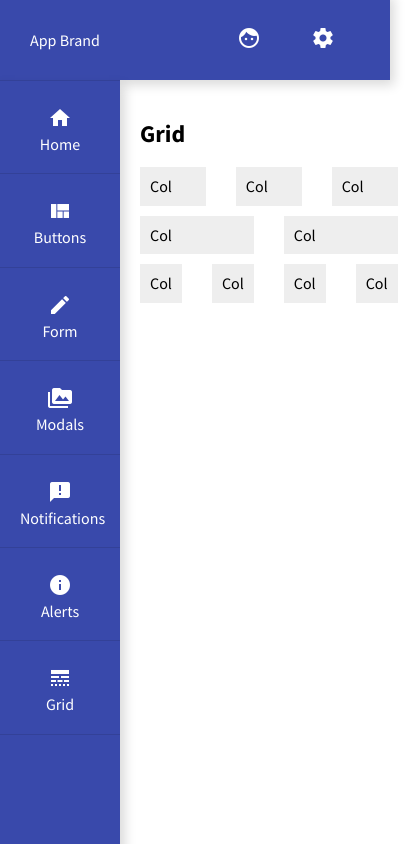
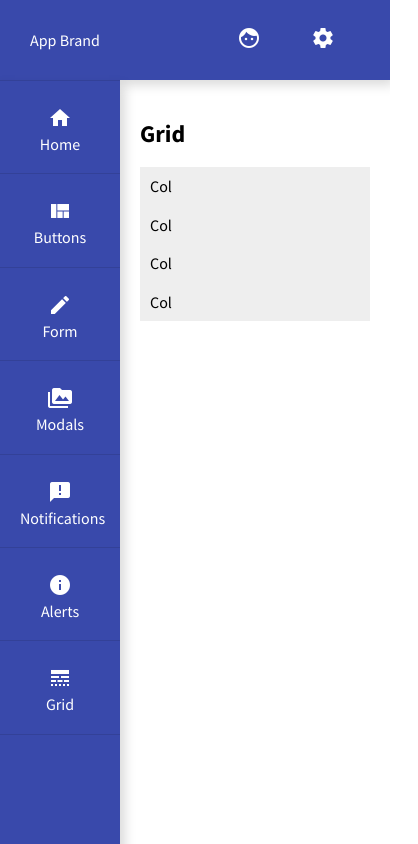
Before and after one commit to Jannick94/vue-templ8, a Vue app: page /#/grid in a window 390 px wide. Shown: the whole page, 418 px wide, since content can reach past the window. Built offline with nearby package versions, Linux system fonts and the light colour scheme.

Commit message:
Start with responsive props for Grid

```diff
--- a/src/components/core/elements/Grid/AppCol.vue
+++ b/src/components/core/elements/Grid/AppCol.vue
@@ -1,12 +1,32 @@
 <template>
-    <div class="col">
+    <div class="col" :class="[colXs, colSm]">
         <slot></slot>
     </div>
 </template>
 
 <script>
     export default {
-        name: 'AppCol'
+        name: 'AppCol',
+        props: {
+            xs: {
+                type: [String, Number]
+            },
+            sm: {
+                type: [String, Number]
+            }
+        },
+        computed: {
+            colXs() {
+                if (this.xs) {
+                    return `col-xs-${this.xs}`;
+                }
+
+                return `col-xs`;
+            },
+            colSm() {
+                return `col-sm-${this.sm}`;
+            }
+        }
     }
 </script>
 
@@ -14,5 +34,31 @@
     .col {
         flex: 1;
         padding: 0 15px;
+
+        &.col-xs, &.col-sm, &.col-md, &.col-lg {
+            flex-basis: 0;
+        }
+
+        &.col-xs-6 {
+            flex-basis: 50%;
+            max-width: 50%;
+        }
+
+        &.col-xs-12 {
+            flex-basis: 100%;
+            max-width: 100%;
+        }
+
+        @media(min-width: 768px) {
+            &.col-sm-3 {
+                flex-basis: 33.3333333%;
+                max-width: 33.3333333%;
+            }
+
+            &.col-sm-4 {
+                flex-basis: 25%;
+                max-width: 25%;
+            }
+        }
     }
 </style>
--- a/src/components/core/elements/Grid/AppRow.vue
+++ b/src/components/core/elements/Grid/AppRow.vue
@@ -14,5 +14,6 @@
     .row {
         display: flex;
         margin: 10px -15px;
+        flex-wrap: wrap;
     }
 </style>
--- a/src/components/pages/Grid.vue
+++ b/src/components/pages/Grid.vue
@@ -3,37 +3,16 @@
         <h2>Grid</h2>
 
         <AppRow>
-            <AppCol>
+            <AppCol xs="12" sm="3">
                 <div class="demo-col">Col</div>
             </AppCol>
-            <AppCol>
+            <AppCol xs="12" sm="4">
                 <div class="demo-col">Col</div>
             </AppCol>
-            <AppCol>
+            <AppCol xs="12" sm="4">
                 <div class="demo-col">Col</div>
             </AppCol>
-        </AppRow>
-
-        <AppRow>
-            <AppCol>
-                <div class="demo-col">Col</div>
-            </AppCol>
-            <AppCol>
-                <div class="demo-col">Col</div>
-            </AppCol>
-        </AppRow>
-
-        <AppRow>
-            <AppCol>
-                <div class="demo-col">Col</div>
-            </AppCol>
-            <AppCol>
-                <div class="demo-col">Col</div>
-            </AppCol>
-            <AppCol>
-                <div class="demo-col">Col</div>
-            </AppCol>
-            <AppCol>
+            <AppCol xs="12" sm="4">
                 <div class="demo-col">Col</div>
             </AppCol>
         </AppRow>
```
